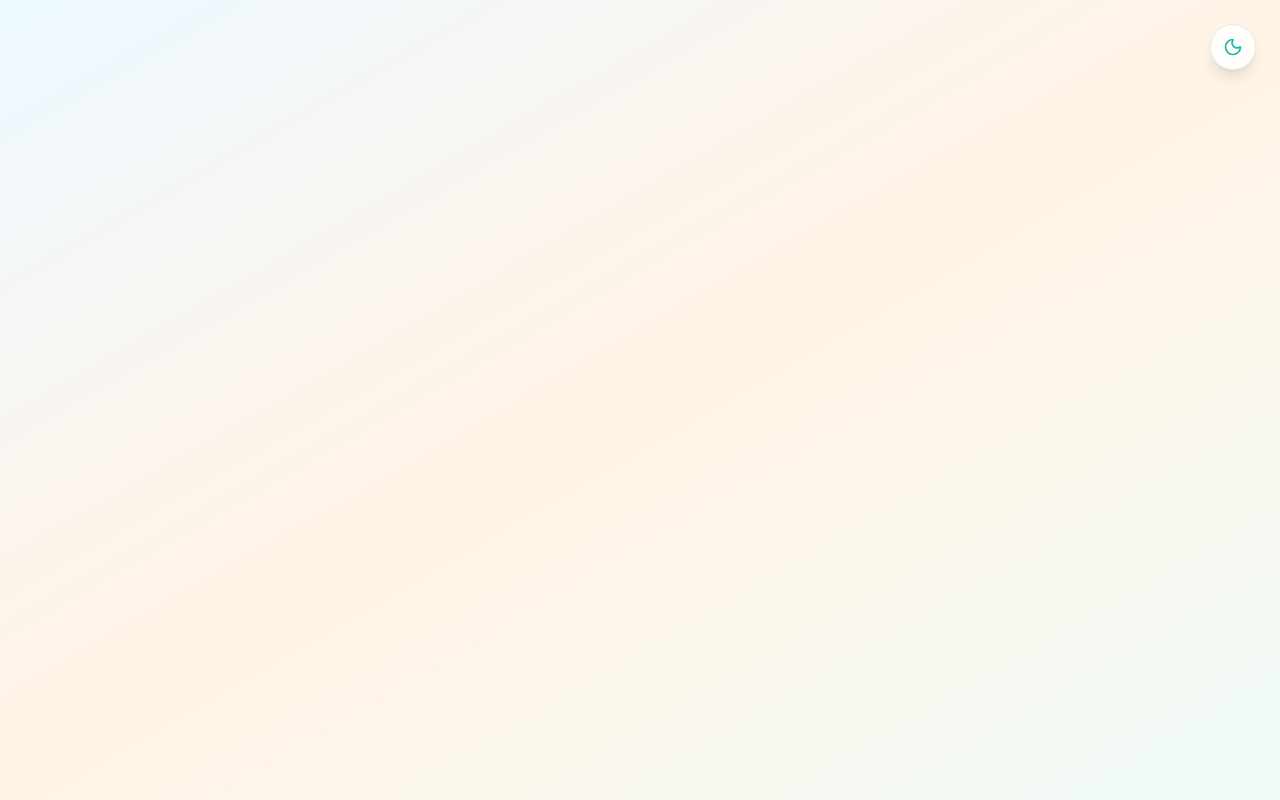
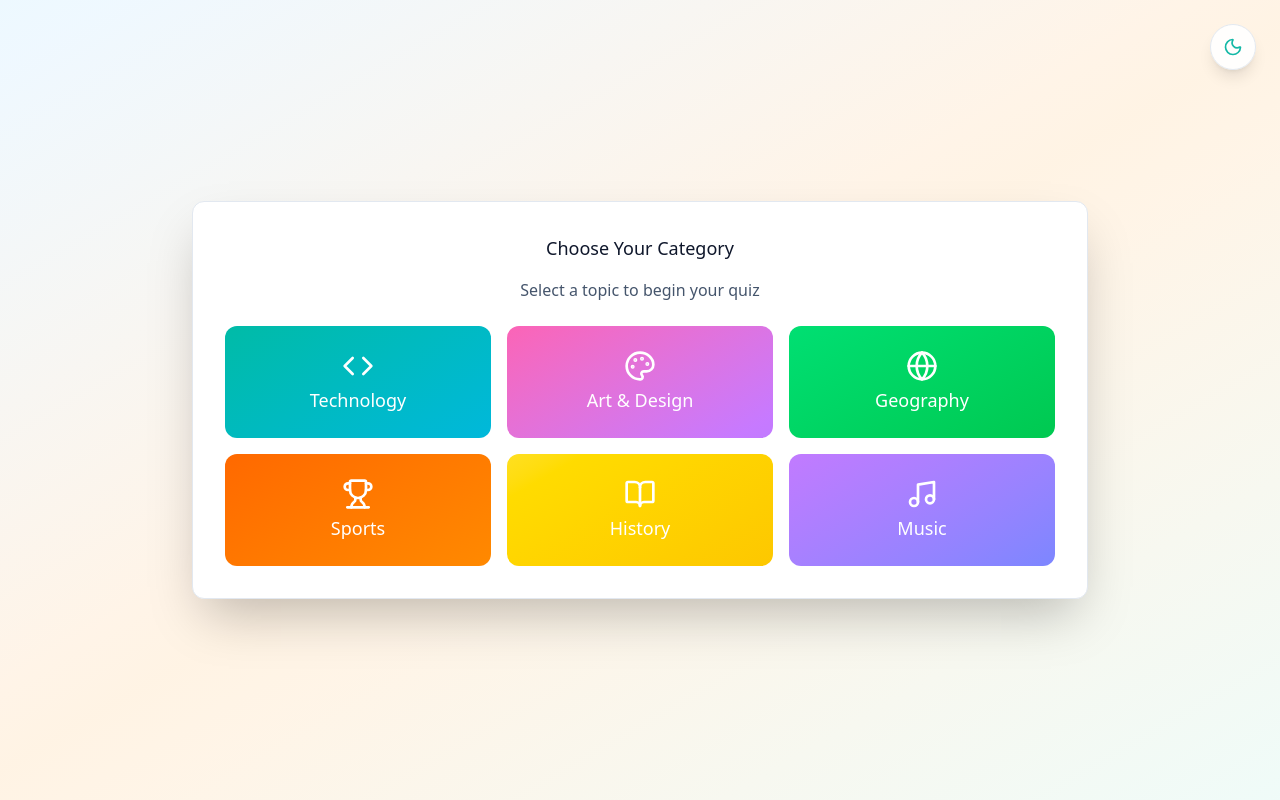
Before and after one commit to Kota-Karthik/quizzy, a React (Vite) app: page / in a window 1280 px wide. Both pictures are taken after a click on the button "Start Quiz". Built offline with nearby package versions, Linux system fonts and the light colour scheme.

Commit message:
feat: Enhance CategorySelect component with animations and comments

```diff
--- a/src/App.jsx
+++ b/src/App.jsx
@@ -6,9 +6,15 @@ import CategorySelect from "./components/CategorySelect";
 
 function App() {
     const [currentScreen, setCurrentScreen] = useState("start");
+    const [selectedCategory, setSelectedCategory] = useState("");
 
     const handleStart = () => {
         setCurrentScreen("category");
+    };
+
+    const handleSelectCategory = (categoryId) => {
+        setSelectedCategory(categoryId);
+        setCurrentScreen("quiz");
     };
 
     return (
@@ -20,8 +26,13 @@ function App() {
                 )}
 
                 {currentScreen === "category" && (
-                    <CategorySelect key="category" />
+                    <CategorySelect
+                        key="category"
+                        onSelectCategory={handleSelectCategory}
+                    />
                 )}
+
+
             </AnimatePresence>
         </div>
     );
--- a/src/components/CategorySelect.jsx
+++ b/src/components/CategorySelect.jsx
@@ -2,15 +2,104 @@ import { motion } from "motion/react";
 import { Code, Palette, Globe, Trophy, BookOpen, Music } from "lucide-react";
 import Card from "./ui/Card";
 
-export default function CategorySelect() {
+// Define all categories for the quiz
+const categories = [
+    {
+        id: "technology",
+        name: "Technology",
+        icon: <Code className="w-8 h-8" />,
+        gradientClass: "bg-linear-330 from-cyan-500 to-teal-500",
+    },
+    {
+        id: "art",
+        name: "Art & Design",
+        icon: <Palette className="w-8 h-8" />,
+        gradientClass: "bg-linear-330 from-purple-400 to-pink-400",
+    },
+    {
+        id: "geography",
+        name: "Geography",
+        icon: <Globe className="w-8 h-8" />,
+        gradientClass: "bg-linear-330 from-green-500 to-green-400",
+    },
+    {
+        id: "sports",
+        name: "Sports",
+        icon: <Trophy className="w-8 h-8" />,
+        gradientClass: "bg-linear-330 from-orange-400 to-orange-500",
+    },
+    {
+        id: "history",
+        name: "History",
+        icon: <BookOpen className="w-8 h-8" />,
+        gradientClass: "bg-linear-330 from-yellow-400 to-yellow-300",
+    },
+    {
+        id: "music",
+        name: "Music",
+        icon: <Music className="w-8 h-8" />,
+        gradientClass: "bg-linear-330 from-indigo-400 to-purple-400",
+    },
+];
+
+export default function CategorySelect({ onSelectCategory }) {
     return (
+        // Outer container with fade-in animation
         <motion.div
             initial={{ opacity: 0, y: 10 }}
             animate={{ opacity: 1, y: 0 }}
             exit={{ opacity: 0, y: -20 }}
             transition={{ duration: 0.5, ease: "easeOut" }}
-            className="flex items-center justify-center min-h-screen px-4">
+            className="flex items-center justify-center min-h-screen p-4">
+            {/* Card container */}
+            <Card className="max-w-4xl p-8 text-center">
+                {/* Heading with slight animation */}
+                <motion.h2
+                    initial={{ opacity: 0 }}
+                    animate={{ opacity: 1 }}
+                    transition={{ delay: 0.1 }}
+                    className="mb-4 text-lg font-medium transition-colors duration-300">
+                    Choose Your Category
+                </motion.h2>
 
-            </motion.div>
+                {/* Subheading */}
+                <motion.p
+                    initial={{ opacity: 0 }}
+                    animate={{ opacity: 1 }}
+                    transition={{ delay: 0.2 }}
+                    className="text-slate-600 dark:text-slate-400 transition-colors duration-300">
+                    Select a topic to begin your quiz
+                </motion.p>
+
+                {/* Grid of categories */}
+                <div className="grid grid-cols-1 sm:grid-cols-2 lg:grid-cols-3 gap-4 mt-6">
+                    {categories.map((category, index) => (
+                        <motion.div
+                            key={category.id}
+                            initial={{ opacity: 0, scale: 0.95 }}
+                            animate={{ opacity: 1, scale: 1 }}
+                            transition={{
+                                delay: 0.1 * index,
+                                type: "spring",
+                                stiffness: 100,
+                            }}>
+                            {/* Category button */}
+                            <button
+                                className={`
+                                    flex flex-col items-center justify-center gap-1 w-full h-28 px-3 py-2 text-white
+                                    rounded-xl hover:shadow-xl transition-shadow duration-200
+                                    ${category.gradientClass} cursor-pointer
+                                `}
+                                onClick={onSelectCategory}>
+                                {category.icon}
+                                <span className="sm:text-lg font-medium">
+                                    {category.name}
+                                </span>
+                            </button>
+                        </motion.div>
+                    ))}
+                </div>
+            </Card>
+        </motion.div>
     );
 }
--- a/src/components/StartScreen.jsx
+++ b/src/components/StartScreen.jsx
@@ -9,8 +9,8 @@ export default function StartScreen({ onStart }) {
             animate={{ opacity: 1, y: 0 }}
             exit={{ opacity: 0, y: -20 }}
             transition={{ duration: 0.5, ease: "easeOut" }}
-            className="flex items-center justify-center min-h-screen px-4">
-            <Card className="max-w-lg w-full p-8 text-center space-y-6 shadow-xl rounded-2xl">
+            className="flex items-center justify-center min-h-screen p-4">
+            <Card className="max-w-lg w-full p-8 text-center space-y-6 shadow-xl">
                 {/* Icon Section */}
                 <motion.div
                     initial={{ scale: 0 }}
```
